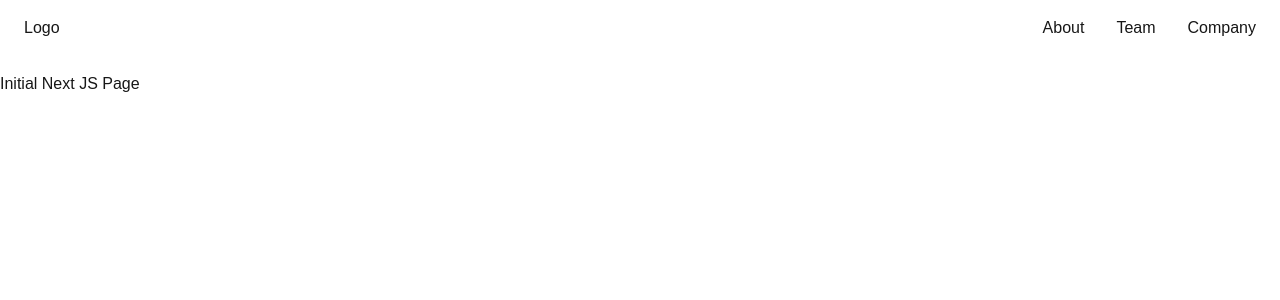
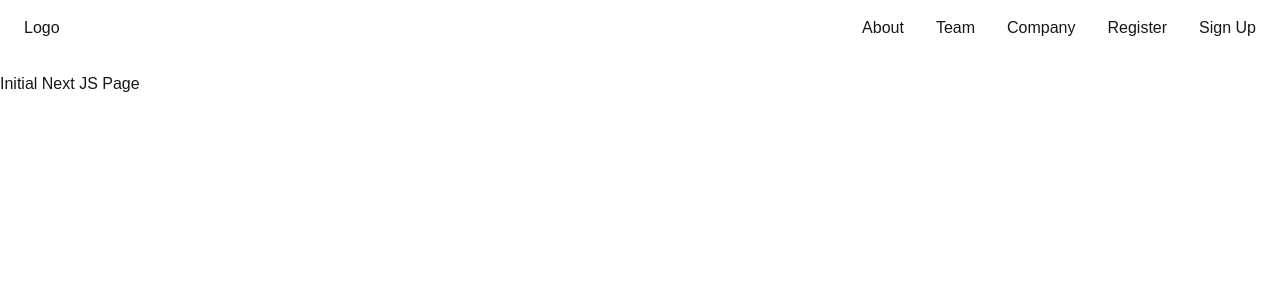
Before and after one commit to Kaustubhjogle/NextJS-App, a Next.js app: page / in a window 1280 px wide. Shown: the top 300 px of the page. Built offline with nearby package versions, Linux system fonts and the light colour scheme.

Commit message:
Hide navbar on register and signup Pages

```diff
--- a/app/(auth)/register/page.jsx
+++ b/app/(auth)/register/page.jsx
@@ -1,6 +1,13 @@
+import Link from "next/link";
+
 const registerPage = () => {
-    return(
-        <h2>Register Page</h2>
-    )
-}
+  return (
+    <>
+      <h2>Register Page</h2>
+      <h2>
+        <Link href="/">Back to Dashboard</Link>
+      </h2>
+    </>
+  );
+};
 export default registerPage;
--- a/app/(auth)/signup/page.jsx
+++ b/app/(auth)/signup/page.jsx
@@ -1,6 +1,13 @@
+import Link from "next/link";
+
 const signUpPage = () => {
-    return(
-        <h2>SignUp Page</h2>
-    )
-}
+  return (
+    <>
+      <h2>SignUp Page</h2>
+      <h2>
+        <Link href="/">Back to Dashboard</Link>
+      </h2>
+    </>
+  );
+};
 export default signUpPage;
--- /dev/null
+++ b/app/(users)/layout.js
@@ -0,0 +1,12 @@
+import Navbar from "@/components/Navbar";
+
+export default function RootLayout({ children }) {
+  return (
+    <html lang="en">
+      <body>
+        <Navbar/>
+        {children}
+      </body>
+    </html>
+  );
+}
--- a/app/layout.js
+++ b/app/layout.js
@@ -23,7 +23,6 @@ export default function RootLayout({ children }) {
       <body
         className={`${geistSans.variable} ${geistMono.variable} antialiased`}
       >
-        <Navbar/>
         {children}
       </body>
     </html>
--- a/components/Navbar.jsx
+++ b/components/Navbar.jsx
@@ -18,6 +18,12 @@ const Navbar = () => {
           <li>
             <Link href="/about/company">Company</Link>
           </li>
+          <li>
+            <Link href="/register">Register</Link>
+          </li>
+          <li>
+            <Link href="/signup">Sign Up</Link>
+          </li>
         </ul>
       </div>
     </div>
```
Also changed, not shown: app/(users)/about/company/page.js (renamed from app/about/company/page.js), app/(users)/about/layout.js (renamed from app/about/layout.js), app/(users)/about/page.js (renamed from app/about/page.js), app/(users)/about/team/page.js (renamed from app/about/team/page.js), app/(users)/page.js (renamed from app/page.js).
